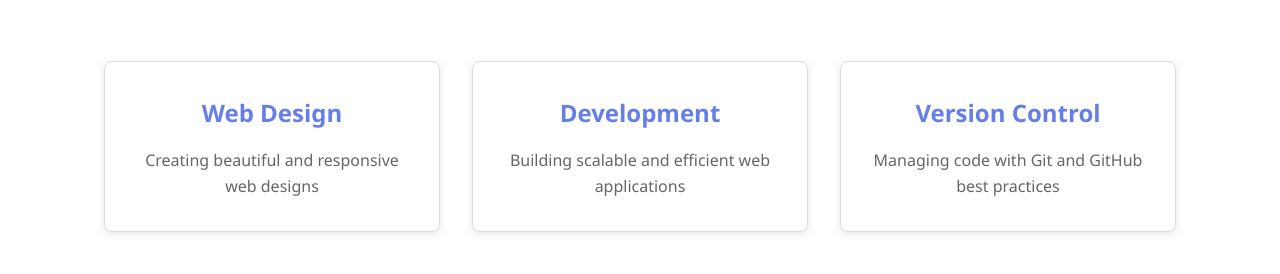
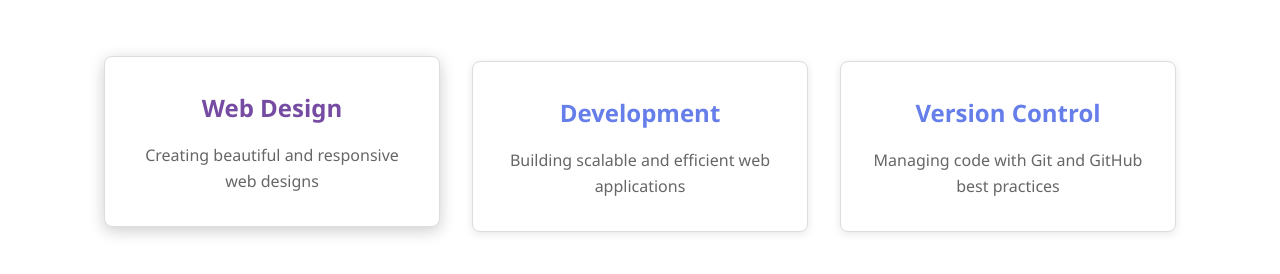
Before and after one commit to Emrysmuhammad/Frontend-version-control-task-Muhammad, a plain HTML site: page index.html in a window 1280 px wide. In both pictures the pointer is over the element 272 px from the left and 682 px from the top of the page. Shown: the part 536-810 px from the top of the page. Drawn offline with Linux system fonts and the light colour scheme.

Commit message:
Add hover effects and animations to cards

```diff
--- a/styles.css
+++ b/styles.css
@@ -96,3 +96,18 @@
 .card p {
     color: #666;
 }
+.card:hover {
+    transform: translateY(-5px);
+    box-shadow: 0 4px 16px rgba(0,0,0,0.2);
+}
+
+.card h3 {
+    font-size: 1.5rem;
+    margin-bottom: 1rem;
+    color: #667eea;
+    transition: color 0.3s ease;
+}
+
+.card:hover h3 {
+    color: #764ba2;
+}
```
